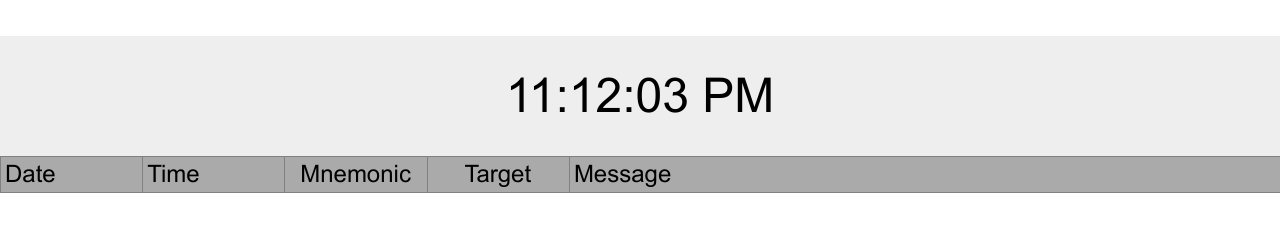
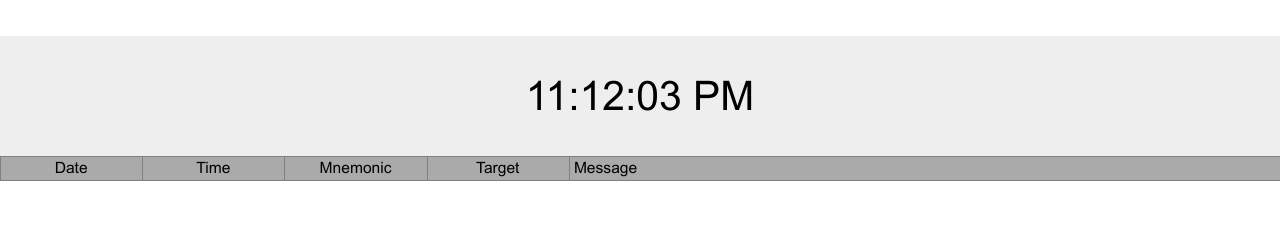
Before and after one commit to aduh95/web_logger, a website with bundled scripts: page index.html in a window 1280 px wide. Built offline with nearby package versions, Linux system fonts and the light colour scheme; no server answers.

Commit message:
Adjusting layout style

```diff
--- a/layout.css
+++ b/layout.css
@@ -75,7 +75,7 @@ body > nav > ul > li:hover button + ul {
   text-align: center;
   background-color: #eee;
 
-  font-size: 2rem;
+  font-size: 1.7rem;
   line-height: var(--time-height);
   text-align: center;
 }
@@ -112,11 +112,13 @@ main h3 {
   background-color: #aaaaaa;
   font-weight: normal;
   margin: 0;
-  height: 1.5rem;
-  line-height: 1.5rem;
-  font-size: 1rem;
+  height: 1rem;
+  line-height: 1rem;
+  font-size: 0.65rem;
 }
 
+main :nth-child(5n + 1),
+main :nth-child(5n + 2),
 main :nth-child(5n + 3),
 main :nth-child(5n + 4) {
   text-align: center;
```
